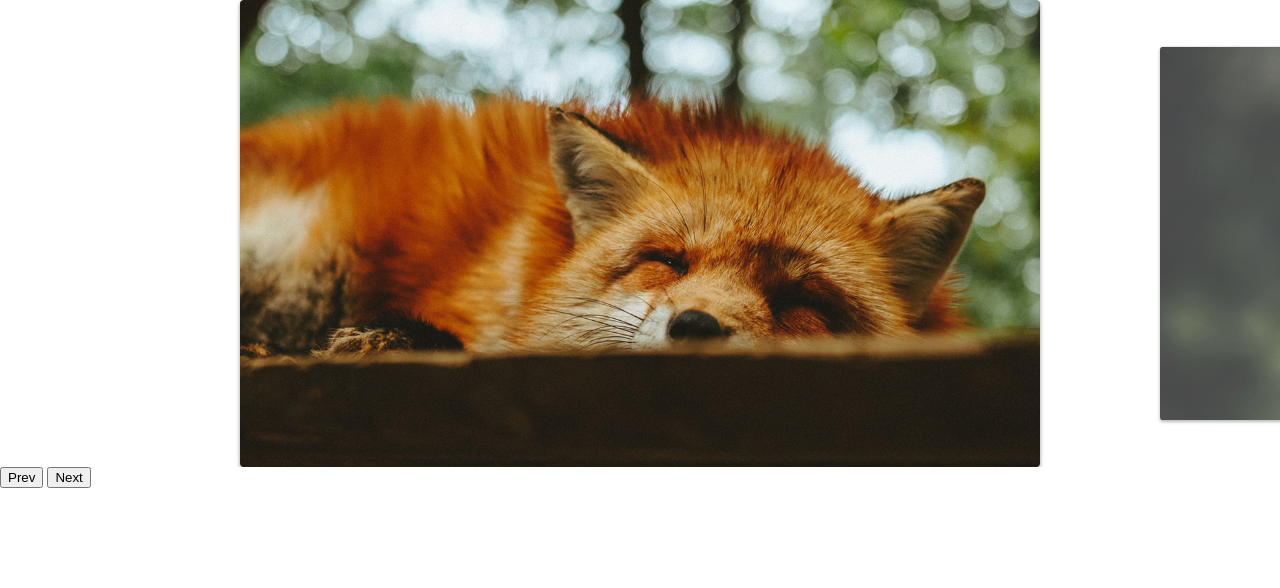
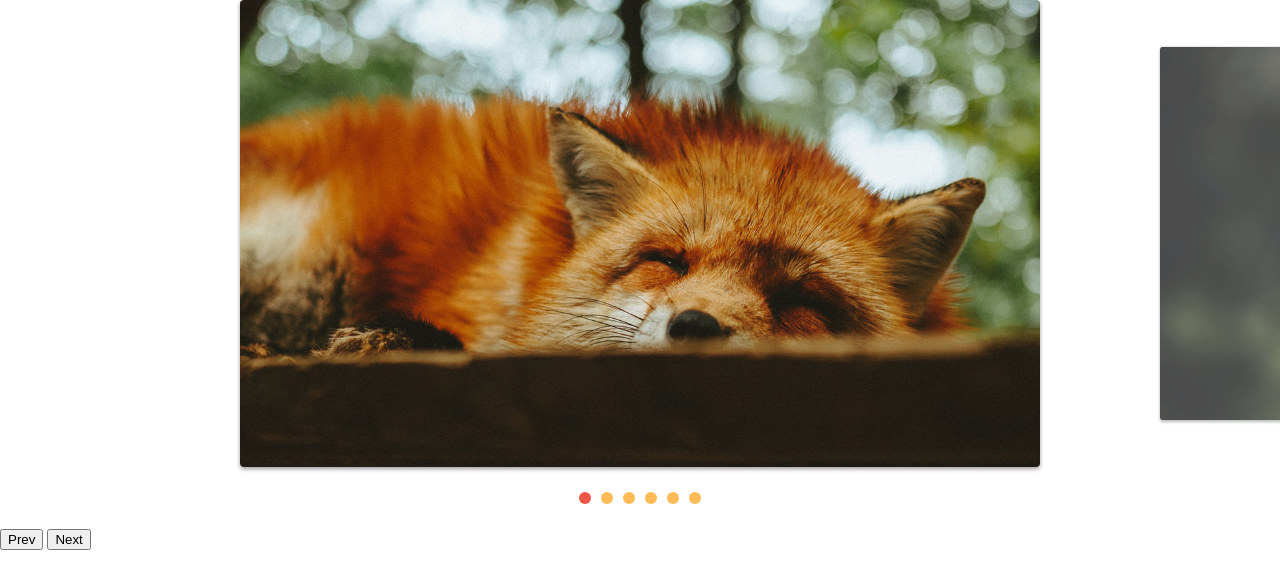
Before and after one commit to LeticiaLopess/slide, a plain HTML site: page index.html in a window 1280 px wide. Drawn offline with Linux system fonts and the light colour scheme.

Commit message:
adicionada paginação por slide

```diff
--- a/css/style.css
+++ b/css/style.css
@@ -42,3 +42,24 @@ ul {
   opacity: 1;
   transform: scale(1);
 }
+
+[data-control="slide"] {
+  display: flex;
+  justify-content: center;
+  margin: 20px;
+}
+
+[data-control="slide"] li a {
+  display: block; /* se eu não colocasse o display: block, não funcionaria pro a, se eu tivesse fazendo na li diretamente, sem o display: block funcionaria */
+  width: 12px;
+  height: 12px;
+  background: #fb5;
+  border-radius: 50%;
+  overflow: hidden;
+  text-indent: -999px; /* move o texto */
+  margin: 5px;
+}
+
+[data-control="slide"] li.active a, [data-control="slide"] li a:hover {
+  background: #e54;
+}
--- a/js/script.js
+++ b/js/script.js
@@ -3,3 +3,4 @@ import { SlideNav } from "./slide.js";
 const slide = new SlideNav('.slide', '.slide-wrapper'); // ja que eu "estendo" a classe Slide em SlideNav, eu só chamo a SlideNav
 slide.init();
 slide.addArrow('.prev', '.next')
+slide.addControl();
--- a/js/slide.js
+++ b/js/slide.js
@@ -7,7 +7,8 @@ export default class Slide {
     this.slide = document.querySelector(slide)
     this.wrapper = document.querySelector(wrapper)
     this.dist = { finalPosition: 0, startX: 0, movement: 0 }
-    this.activeClass = 'active'
+    this.activeClass = 'active';
+    this.changeEvent = new Event('changeEvent'); // criando um novo evento
   }
 
   transition(active) {
@@ -97,6 +98,8 @@ export default class Slide {
     this.slidesIndexNav(index);
     this.dist.finalPosition = activeSlide.position;
     this.changeActiveClass();
+    this.wrapper.dispatchEvent(this.changeEvent); // função que irá emitir o evento que criamos
+
   }
 
   changeActiveClass() {
@@ -146,6 +149,12 @@ export default class Slide {
 
 
 export class SlideNav extends Slide { // posso exportar mais de um sendo que a classe de origem que vai ser o default, padrão
+
+  constructor(slide, wrapper) { // ou posso colocar ...args
+    super(slide, wrapper) // lembrando que toda vez que eu estendo uma classe, eu preciso usar o super caso eu use o construtor nessa classe que está estendendo outra, chamando os parâmetros da classe pai
+    this.bindControlEvents()
+  }
+
   addArrow(prev, next) {
     this.prevElement = document.querySelector(prev);
     this.nextElement = document.querySelector(next);
@@ -156,4 +165,41 @@ export class SlideNav extends Slide { // posso exportar mais de um sendo que a c
     this.prevElement.addEventListener('click', this.activePrevSlide)
     this.nextElement.addEventListener('click', this.activeNextSlide)
   }
+
+  createControl() {
+    const control = document.createElement('ul');
+    control.dataset.control = 'slide'; // aqui estamos adicionando um data-atributo, que no fim será: data-slide
+    this.slideArray.forEach((item, index) => {
+      control.innerHTML += `<li><a href="#slide${index + 1}">${index + 1}</a></li>`
+    });
+    this.wrapper.appendChild(control)
+    return control;
+  }
+
+  eventControl(item, index) {
+    item.addEventListener('click', (event) => {
+      event.preventDefault();
+      this.changeSlide(index);
+    })
+    this.wrapper.addEventListener('changeEvent', this.activeControlItem) // aqui eu 'observo' o evento que criamos, toda vez que eventControl for ativado, o nosso evento ativará o método activeControlItem
+  }
+
+  activeControlItem() {
+    this.controlArray.forEach(item => item.classList.remove(this.activeClass))
+    this.controlArray[this.index.active].classList.add(this.activeClass);
+  }
+
+  addControl(customControl) {
+    this.control = document.querySelector('.customControl') || this.createControl(); // se for passado, será customizado, se não, seguirá com o this.createControl de forma padrão;
+    this.controlArray = [...this.control.children]; // com os ..., destructuring, transformamos em array
+
+    this.activeControlItem();
+    this.controlArray.forEach(this.eventControl); // já vai adicionar pois tem o item e o index no eventControl, que já seriam os parâmetros do forEach, ficaria tipo: .forEach((item, index).this.eventControl(item, index)), mas quando esses parâmetros são iguais, não é necessário colocar
+  }
+
+  bindControlEvents() {
+    this.eventControl = this.eventControl.bind(this)
+    this.activeControlItem = this.activeControlItem.bind(this)
+  }
+
 }
```
